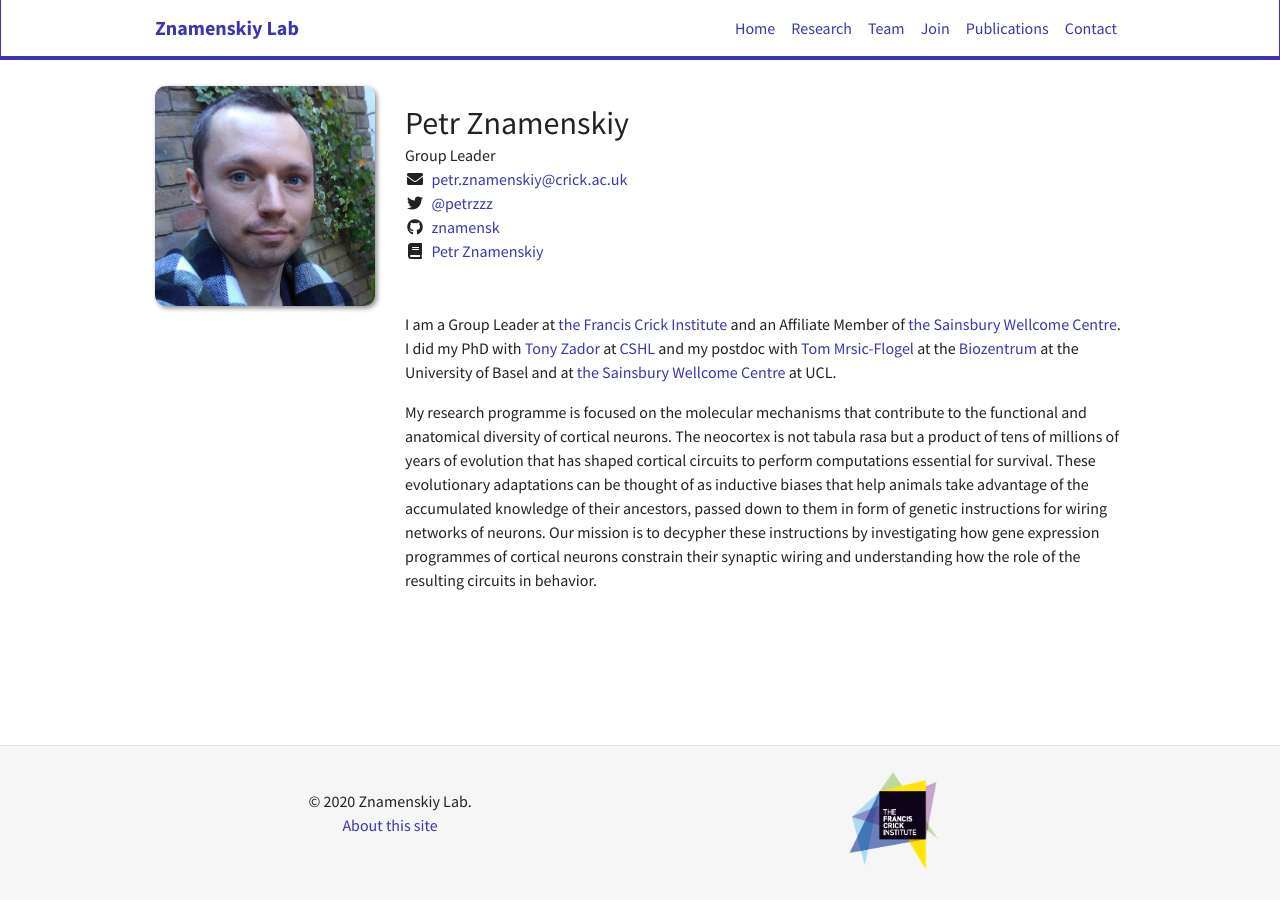
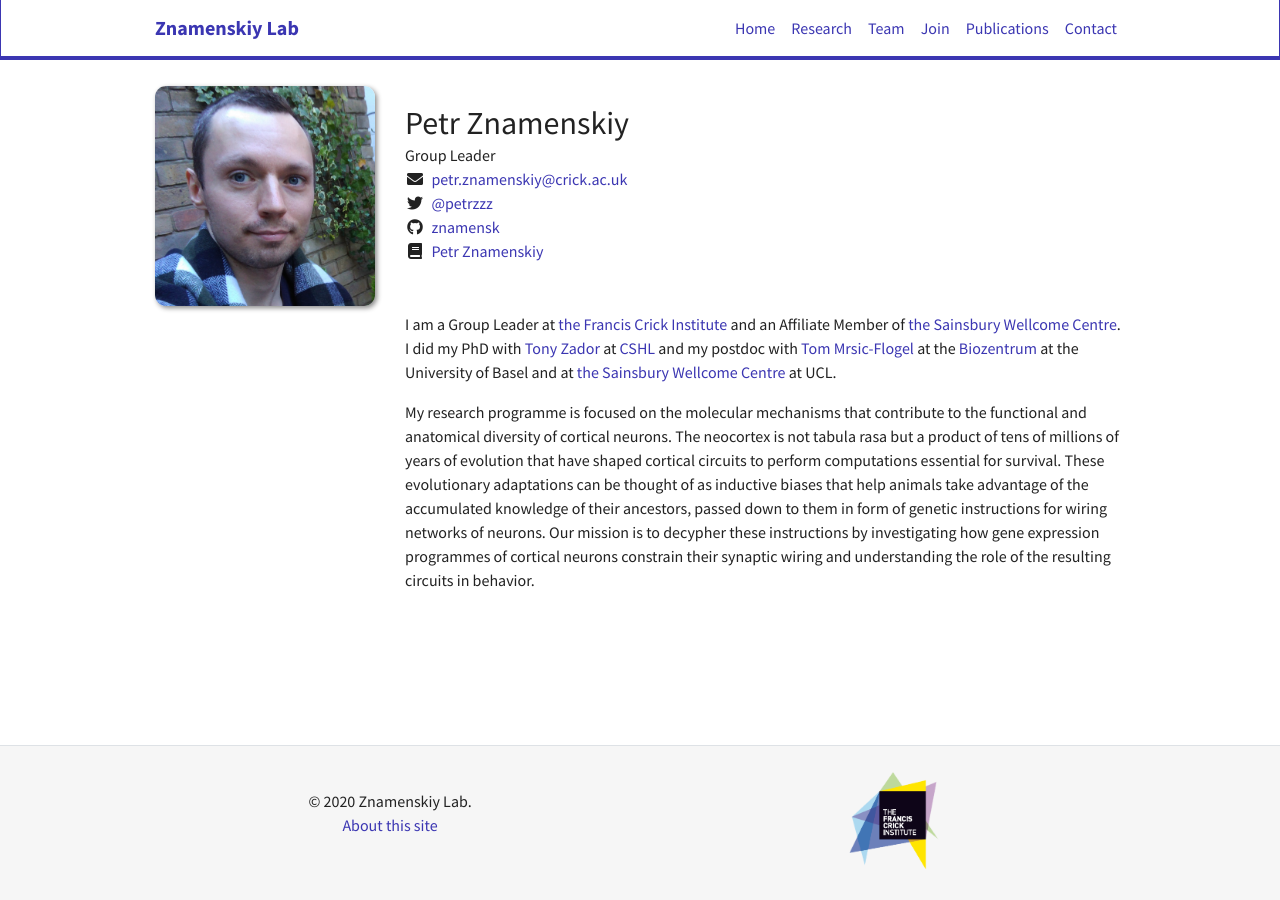
Before and after one commit to znamlab/znamlab.github.io, a Jekyll site: the page built from team/_posts/2020-02-17-petr-znamenskiy.md, in a window 1280 px wide. Built offline with Jekyll 4.4.1, drawn with Linux system fonts in a browser that asks for light colours; nearby versions of some CDN libraries.

Commit message:
tweak bio

```diff
--- a/team/_posts/2020-02-17-petr-znamenskiy.md
+++ b/team/_posts/2020-02-17-petr-znamenskiy.md
@@ -21,11 +21,11 @@ at UCL.
 
 My research programme is focused on the molecular mechanisms that contribute to
 the functional and anatomical diversity of cortical neurons. The neocortex is
-not tabula rasa but a product of tens of millions of years of evolution that has
+not tabula rasa but a product of tens of millions of years of evolution that have
 shaped cortical circuits to perform computations essential for survival. These
 evolutionary adaptations can be thought of as inductive biases that help animals
 take advantage of the accumulated knowledge of their ancestors, passed down to
 them in form of genetic instructions for wiring networks of neurons. Our mission
 is to decypher these instructions by investigating how gene expression
 programmes of cortical neurons constrain their synaptic wiring and understanding
-how the role of the resulting circuits in behavior.
+the role of the resulting circuits in behavior.
```
